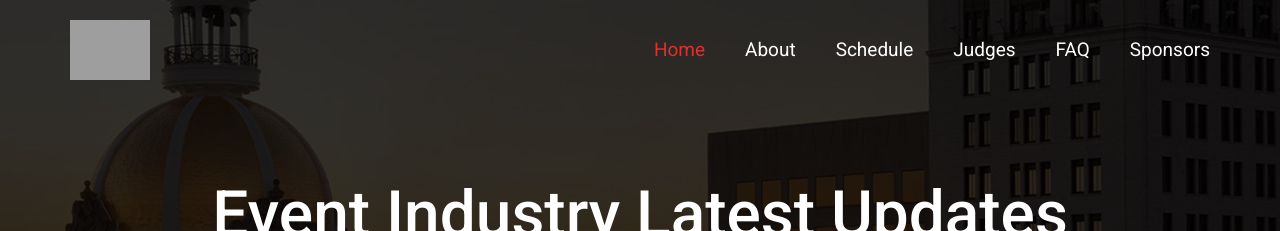
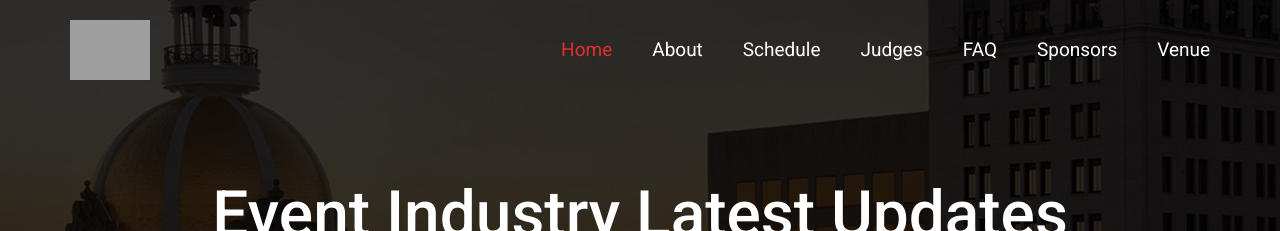
Before and after one commit to opensavannah/hackforsavannah.org, a Jekyll site: the page built from _posts/2013-08-15-what-is-a-civic-hacker.md, in a window 1280 px wide. Shown: the top 231 px of the page. Built offline with Jekyll 4.4.1, drawn with Linux system fonts in a browser that asks for light colours; comment, search, counter and statistics services are not loaded; grey boxes are pictures that could not be loaded.

Commit message:
Updated '_data/navigation.yml' via CloudCannon

```diff
--- a/_data/navigation.yml
+++ b/_data/navigation.yml
@@ -10,3 +10,5 @@
   link: '#faq'
 - name: Sponsors
   link: '#sponsors'
+- name: Venue
+  link: '#venue'
```
